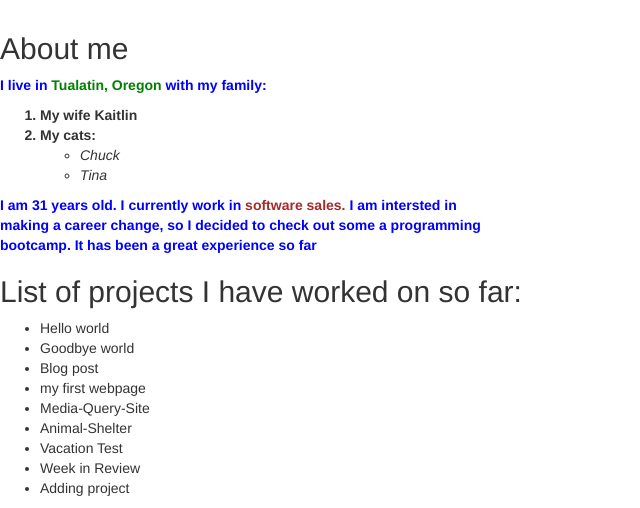
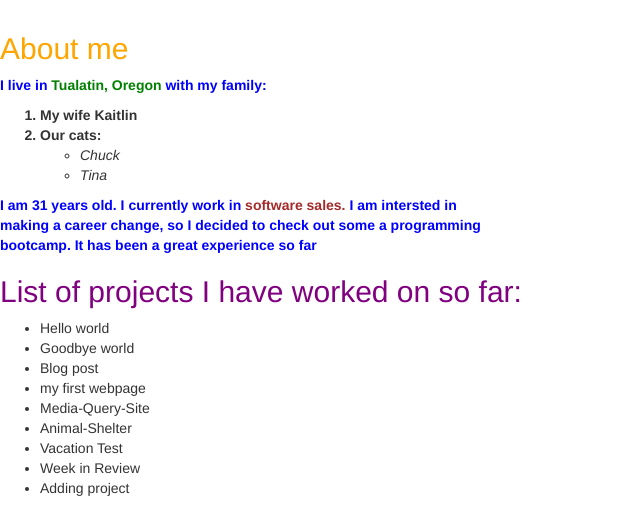
Before and after one commit to alexskreen/independent-project, a plain HTML site: page index.html in a window 1280 px wide. Shown: the part 388-896 px from the top of the page, without its empty margins (0-640 px from the left). Drawn offline with Linux system fonts and the light colour scheme.

Commit message:
added classes, cascading, and specificity

```diff
--- a/css/styles.css
+++ b/css/styles.css
@@ -10,6 +10,7 @@ img{
 
 .intro{
   width: 400px;
+  color: orange;
 }
 
 .important{
@@ -40,3 +41,8 @@ img{
   width: 30%;
 
 }
+
+h2{
+  color: purple;
+
+}
--- a/index.html
+++ b/index.html
@@ -13,7 +13,7 @@
       <p class="important">I live in <span class="awesome">Tualatin, Oregon</span> with my family:</p>
         <ol>
           <strong><li>My wife Kaitlin</li></strong>
-          <strong><li>My cats:</li></strong>
+          <strong><li>Our cats:</li></strong>
             <ul>
               <em><li>Chuck</li></em>
               <em><li>Tina</li></em>
@@ -32,6 +32,5 @@
         <li>Week in Review</li>
         <li>Adding project</li>
       </ul>
-  </div>
   </body>
 </html>
```
